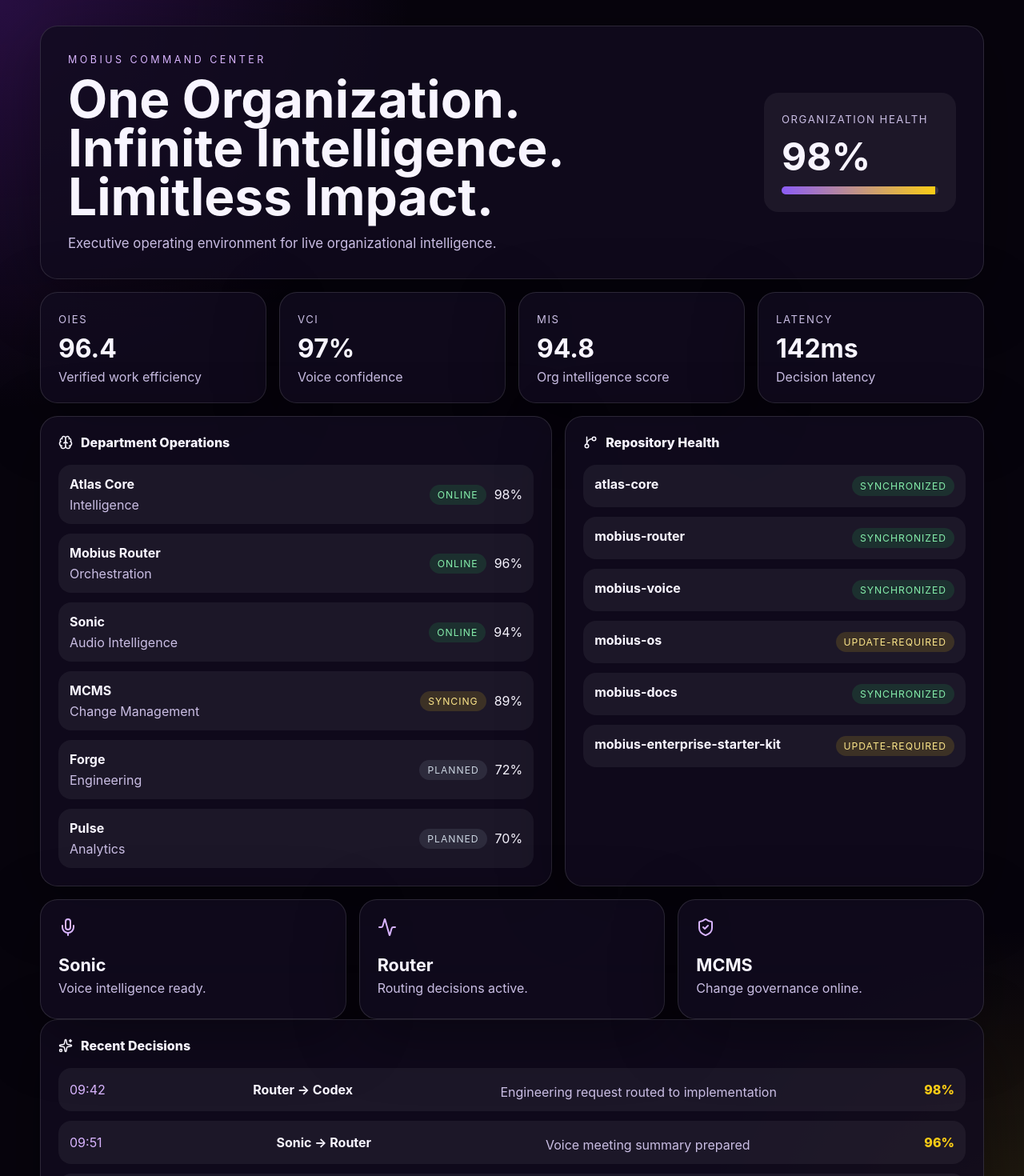
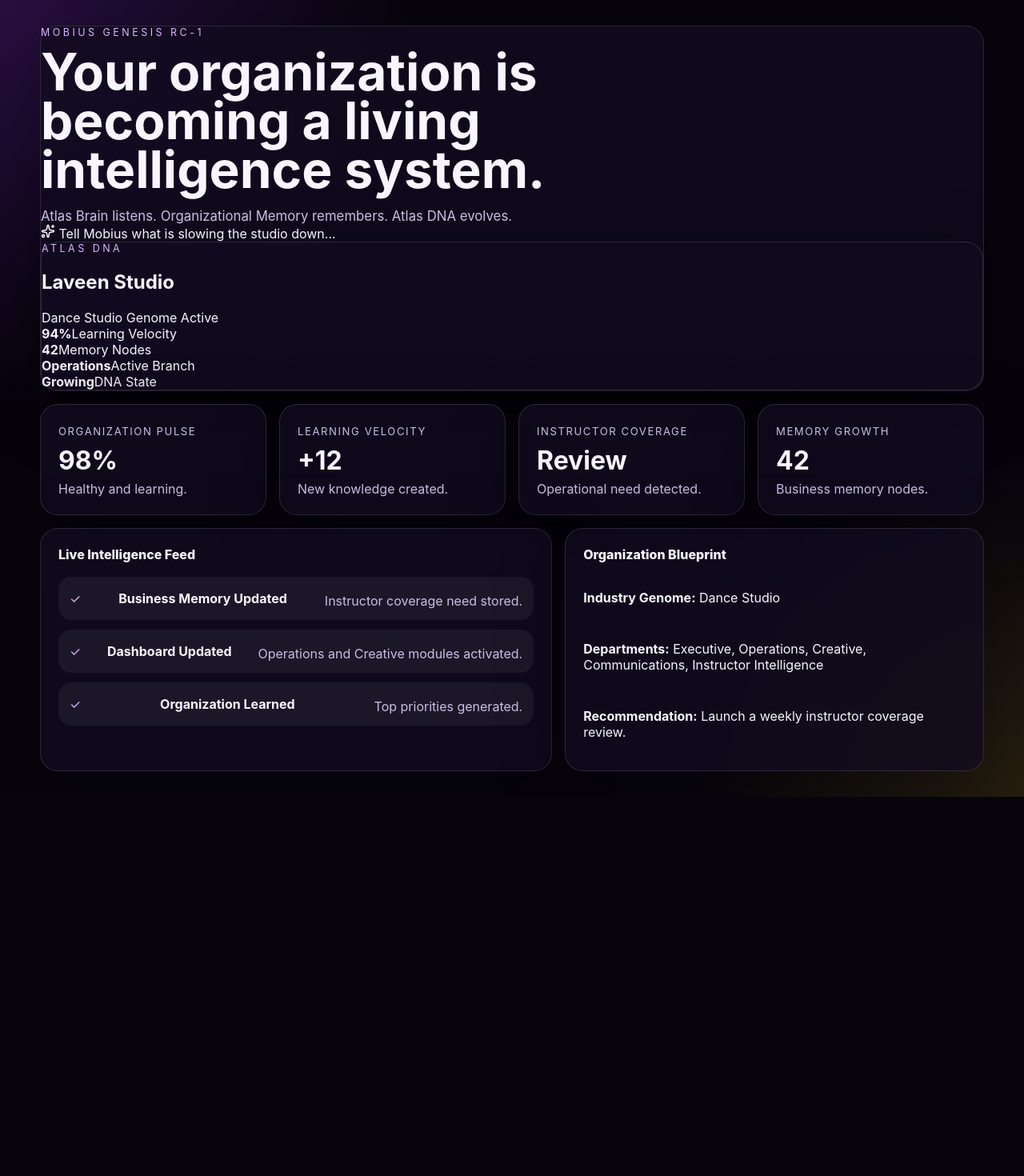
Before and after one commit to z00m0fficial/mobius-command-center, a React (Vite) app: page / in a window 1280 px wide. Shown: the top 1470 px of the page at 80% size. After the commit the page ends 996 px from the top, so only its background shows below. Built offline with nearby package versions, Linux system fonts and the light colour scheme.

Commit message:
feat: add genesis rc1 view

```diff
--- a/src/App.tsx
+++ b/src/App.tsx
@@ -1,90 +1,29 @@
-import { Activity, Brain, GitBranch, Mic, ShieldCheck, Sparkles } from "lucide-react";
-import { departments, metrics, recentDecisions, repositoryHealth } from "./data";
-
-const statusClass: Record<string, string> = {
-  online: "good",
-  synchronized: "good",
-  syncing: "warn",
-  "update-required": "warn",
-  planned: "muted"
-};
+import { Sparkles } from "lucide-react";
+import { AtlasDNA } from "./components/AtlasDNA";
 
 export function App() {
   return (
-    <main className="app-shell">
-      <section className="hero panel">
-        <div>
-          <p className="eyebrow">MOBIUS COMMAND CENTER</p>
-          <h1>One Organization. Infinite Intelligence. Limitless Impact.</h1>
-          <p className="subhead">Executive operating environment for live organizational intelligence.</p>
+    <main className="app-shell genesis-shell">
+      <section className="genesis-hero panel">
+        <div className="hero-copy">
+          <p className="eyebrow">MOBIUS GENESIS RC-1</p>
+          <h1>Your organization is becoming a living intelligence system.</h1>
+          <p className="subhead">Atlas Brain listens. Organizational Memory remembers. Atlas DNA evolves.</p>
+          <div className="command-bar"><Sparkles size={18} /> Tell Mobius what is slowing the studio down...</div>
         </div>
-        <div className="hero-status">
-          <span>Organization Health</span>
-          <strong>98%</strong>
-          <div className="bar"><div style={{ width: "98%" }} /></div>
-        </div>
+        <AtlasDNA organization="Laveen Studio" industryGenome="Dance Studio" learningVelocity={94} memoryNodes={42} activeDepartment="Operations" />
       </section>
 
-      <section className="metric-grid">
-        {metrics.map((metric) => (
-          <article className="panel metric" key={metric.label}>
-            <span>{metric.label}</span>
-            <strong>{metric.value}</strong>
-            <p>{metric.detail}</p>
-          </article>
-        ))}
+      <section className="metric-grid dynamic-modules">
+        <article className="panel metric living-card"><span>Organization Pulse</span><strong>98%</strong><p>Healthy and learning.</p></article>
+        <article className="panel metric living-card"><span>Learning Velocity</span><strong>+12</strong><p>New knowledge created.</p></article>
+        <article className="panel metric living-card"><span>Instructor Coverage</span><strong>Review</strong><p>Operational need detected.</p></article>
+        <article className="panel metric living-card"><span>Memory Growth</span><strong>42</strong><p>Business memory nodes.</p></article>
       </section>
 
-      <section className="grid two">
-        <article className="panel">
-          <div className="section-title"><Brain size={18} /> Department Operations</div>
-          <div className="stack">
-            {departments.map((department) => (
-              <div className="row" key={department.name}>
-                <div>
-                  <strong>{department.name}</strong>
-                  <p>{department.role}</p>
-                </div>
-                <div className="row-status">
-                  <span className={`pill ${statusClass[department.status]}`}>{department.status}</span>
-                  <span>{department.health}%</span>
-                </div>
-              </div>
-            ))}
-          </div>
-        </article>
-
-        <article className="panel">
-          <div className="section-title"><GitBranch size={18} /> Repository Health</div>
-          <div className="stack">
-            {repositoryHealth.map((repo) => (
-              <div className="row" key={repo.repo}>
-                <strong>{repo.repo}</strong>
-                <span className={`pill ${statusClass[repo.status]}`}>{repo.status}</span>
-              </div>
-            ))}
-          </div>
-        </article>
-      </section>
-
-      <section className="grid three">
-        <article className="panel signal"><Mic /><strong>Sonic</strong><p>Voice intelligence ready.</p></article>
-        <article className="panel signal"><Activity /><strong>Router</strong><p>Routing decisions active.</p></article>
-        <article className="panel signal"><ShieldCheck /><strong>MCMS</strong><p>Change governance online.</p></article>
-      </section>
-
-      <section className="panel">
-        <div className="section-title"><Sparkles size={18} /> Recent Decisions</div>
-        <div className="stack">
-          {recentDecisions.map((decision) => (
-            <div className="decision" key={`${decision.time}-${decision.summary}`}>
-              <span>{decision.time}</span>
-              <strong>{decision.source} → {decision.target}</strong>
-              <p>{decision.summary}</p>
-              <em>{decision.confidence}</em>
-            </div>
-          ))}
-        </div>
+      <section className="grid two genesis-grid">
+        <article className="panel"><div className="section-title">Live Intelligence Feed</div><div className="stack"><div className="decision"><span>✓</span><strong>Business Memory Updated</strong><p>Instructor coverage need stored.</p></div><div className="decision"><span>✓</span><strong>Dashboard Updated</strong><p>Operations and Creative modules activated.</p></div><div className="decision"><span>✓</span><strong>Organization Learned</strong><p>Top priorities generated.</p></div></div></article>
+        <article className="panel"><div className="section-title">Organization Blueprint</div><div className="stack"><p><strong>Industry Genome:</strong> Dance Studio</p><p><strong>Departments:</strong> Executive, Operations, Creative, Communications, Instructor Intelligence</p><p><strong>Recommendation:</strong> Launch a weekly instructor coverage review.</p></div></article>
       </section>
     </main>
   );
```
